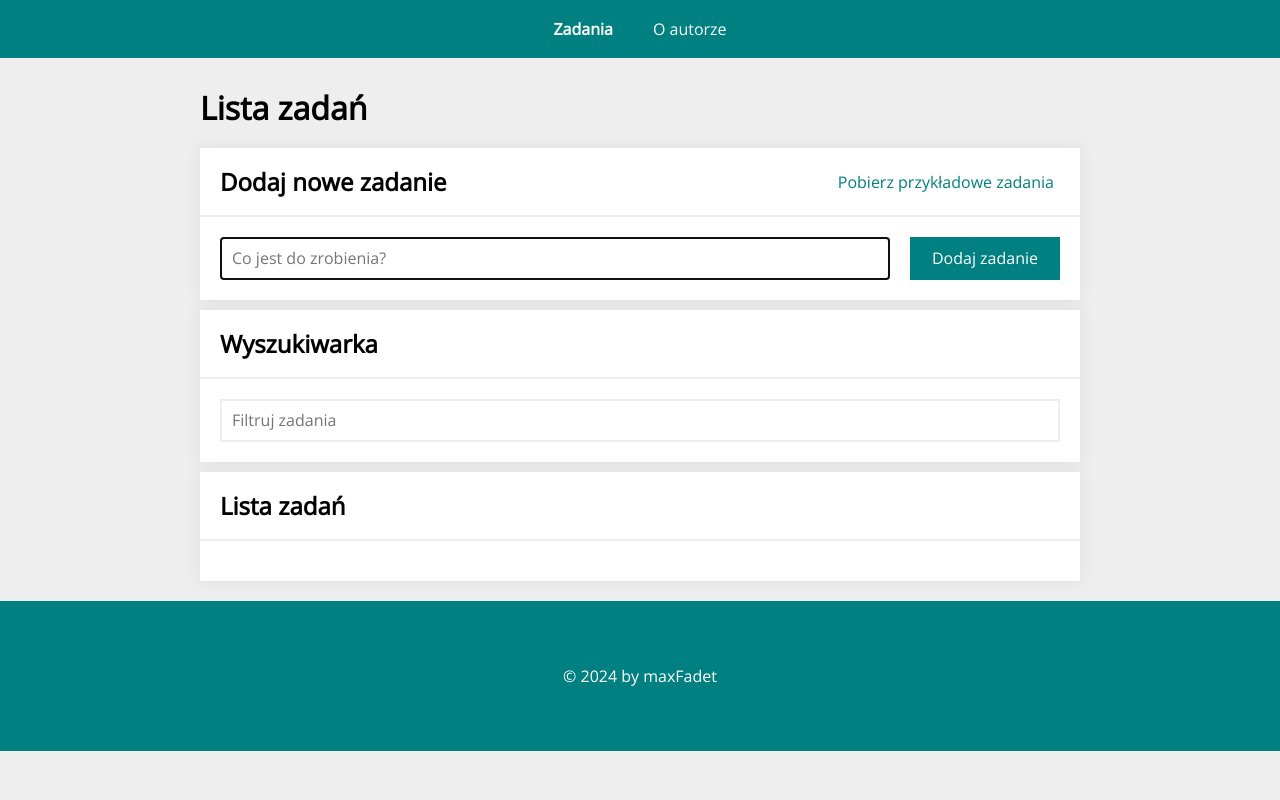
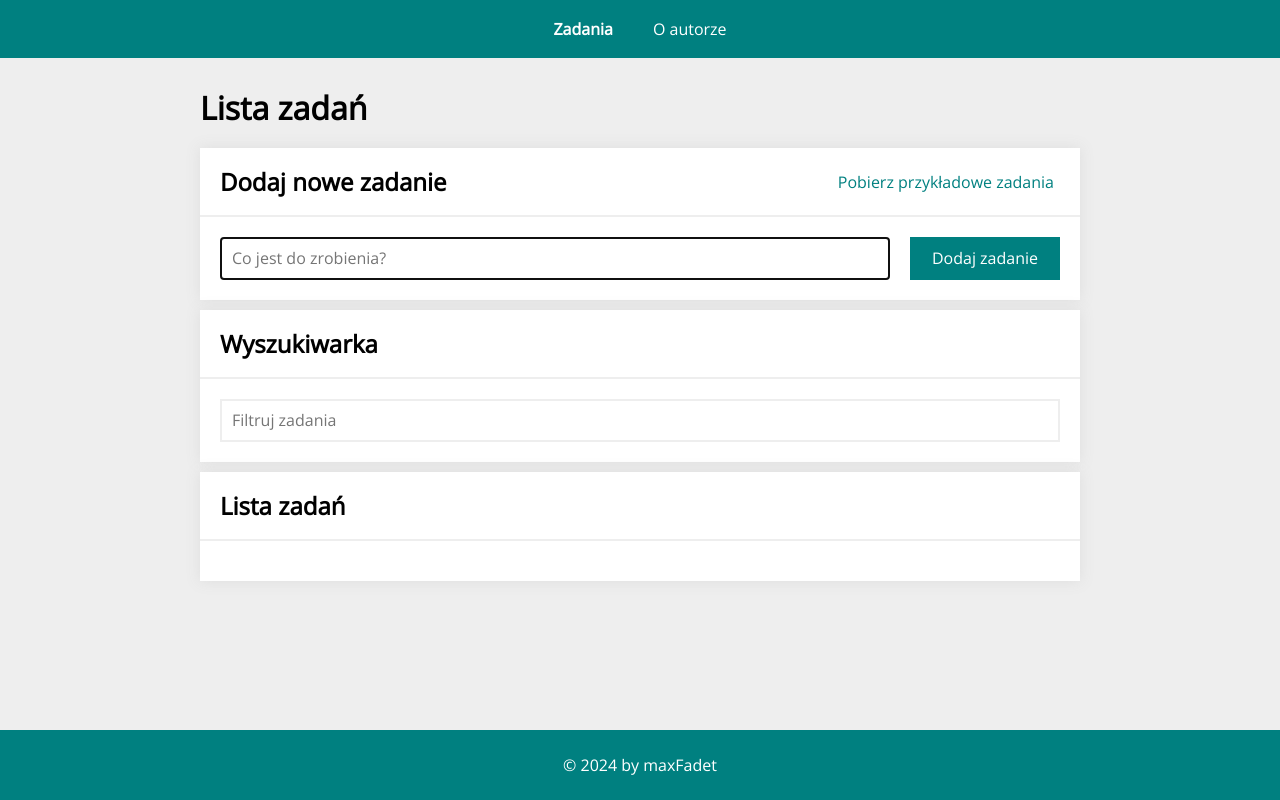
Before and after one commit to maxFadet/todos-list-react, a React (Create React App) app: page /#/zadania in a window 1280 px wide. Built offline with nearby package versions, Linux system fonts and the light colour scheme.

Commit message:
made a footer attached to the bottom of the page

```diff
--- a/src/App.js
+++ b/src/App.js
@@ -6,6 +6,7 @@ import AuthorPage from "./features/author/AuthorPage";
 import { Navigation } from "./Navigation";
 import { Loader } from "./common/Loader";
 import { Footer } from './common/Footer';
+import { AppWrapper, MainContent } from "./styled.js";
 
 const App = () => {
     const [loading, setLoading] = useState(false);
@@ -21,8 +22,9 @@ const App = () => {
     }, [location.pathname]);
 
     return (
-        <>
+        <AppWrapper>
             <Navigation />
+            <MainContent>
                 {loading ? (
                     <Loader extraTopMargin={true} />
                 ) : (
@@ -41,8 +43,9 @@ const App = () => {
                         </Route>
                     </Switch>
                 )}
+            </MainContent>
             <Footer />
-        </>
+        </AppWrapper>
     );
 };
 
--- a/src/common/Footer/styled.js
+++ b/src/common/Footer/styled.js
@@ -2,12 +2,11 @@ import styled from "styled-components";
 
 export const Wrapper = styled.div`
    margin: 0;
-   padding: 30px;
    background: ${({ theme }) => theme.colors.teal};
    text-align: center;
 `;
 
 export const Content = styled.p`
-   padding: 20px;
+   padding: 10px;
    color: ${({ theme }) => theme.colors.white};
 `;
--- /dev/null
+++ b/src/styled.js
@@ -0,0 +1,11 @@
+import styled from "styled-components";
+
+export const AppWrapper = styled.div`
+   display: flex;
+   flex-direction: column;
+   min-height: 100vh;
+`;
+
+export const MainContent = styled.main`
+   flex-grow: 1;
+`;
```
Lines whose indentation alone changed are shown as unchanged.
